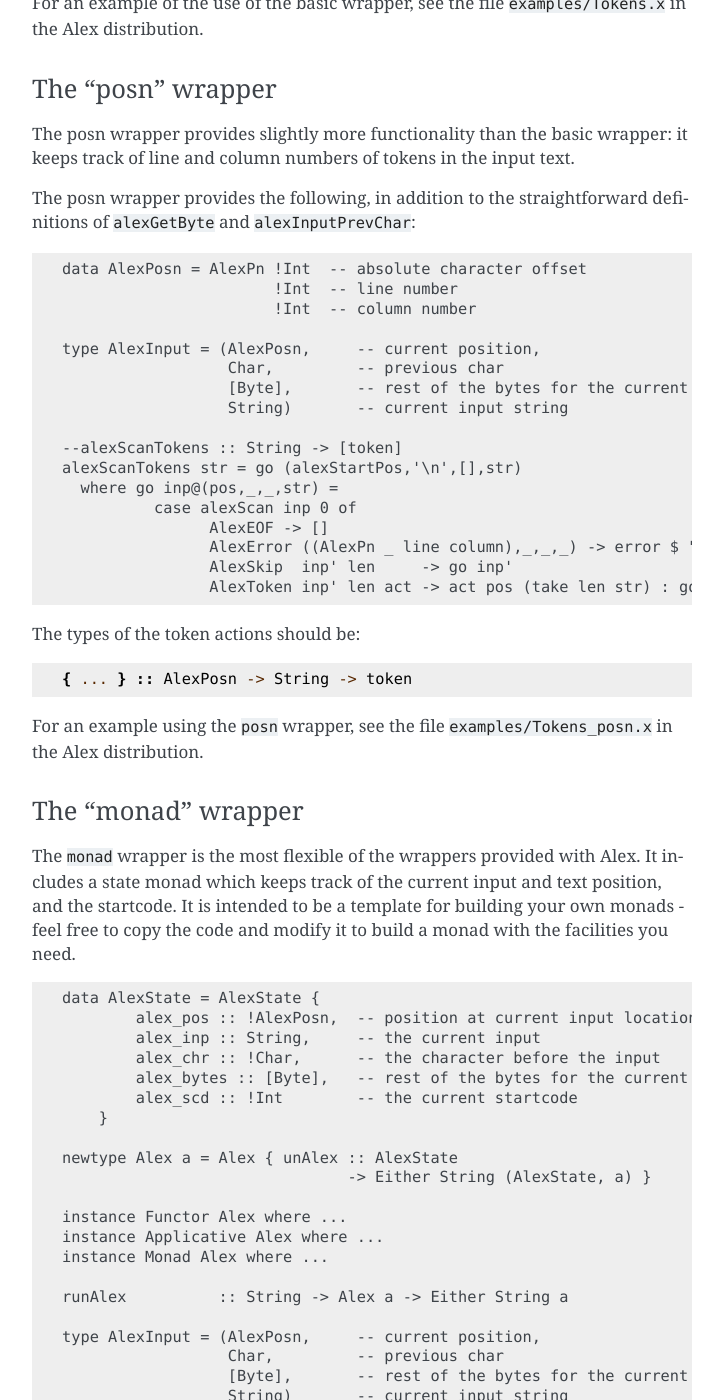
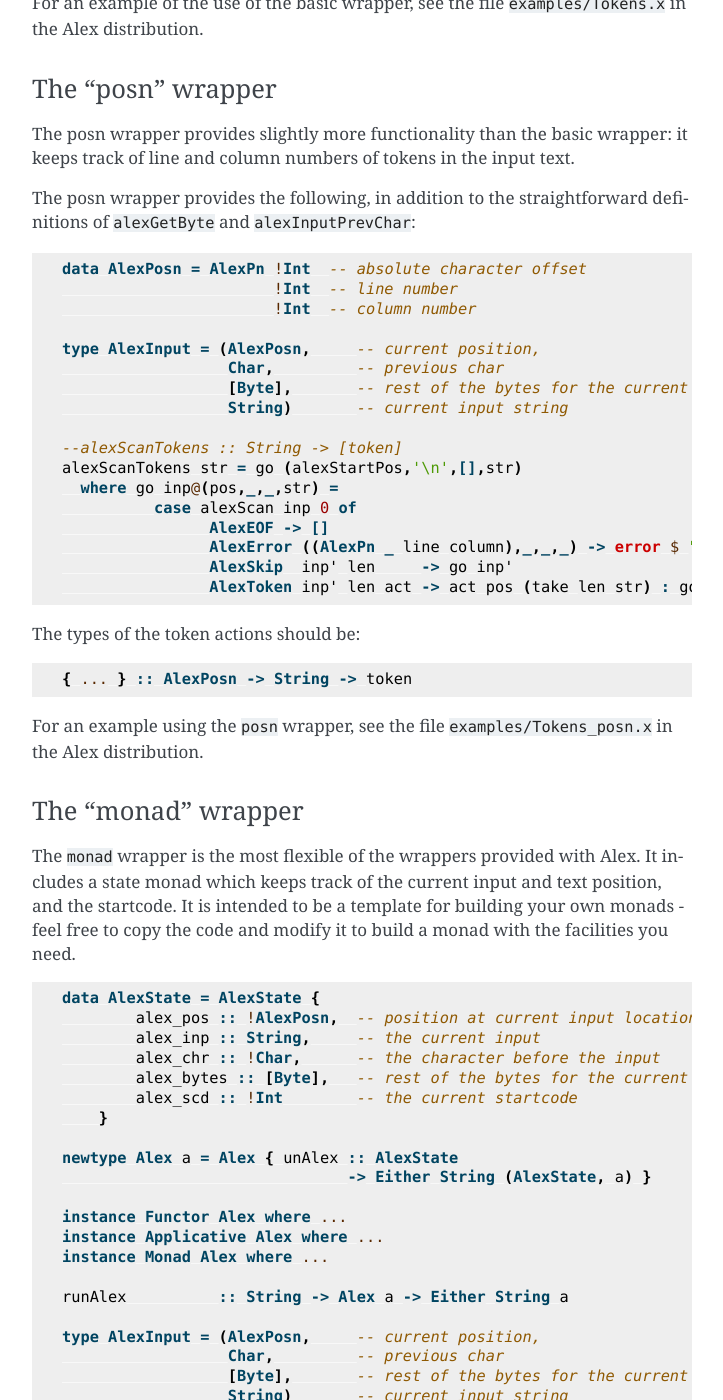
Before and after one commit to haskell/alex, a Sphinx documentation site: the page built from doc/api.rst, in a window 1280 px wide and 1400 px high, scrolled down 4133 px. Shown: the whole window, without its empty margins (388-1111 px from the left). Built offline with Sphinx 7.4.7, drawn with Linux system fonts in a browser that asks for light colours; some of the changed text lies outside the part shown.

Commit message:
RST docs: label code blocks by language
- `haskell`
- `none` for large `alex` code snippets that fail to parse as `haskell`
- `sh` for command invokations

Unlabeled code blocks are short `alex` snippets mostly showing grammar
definitions.  These are to be highlighted by the default language
picked for this documentation.

```diff
--- a/doc/api.rst
+++ b/doc/api.rst
@@ -63,7 +63,7 @@ you get access to the lowest-level API to the lexer. You must provide
 definitions for the following, either in the same module or imported
 from another module:
 
-::
+.. code-block:: haskell
 
    type AlexInput
    alexGetByte       :: AlexInput -> Maybe (Word8,AlexInput)
@@ -80,7 +80,7 @@ safely forget about the previous character in the input stream, and have
 
 Alex will provide the following function:
 
-::
+.. code-block:: haskell
 
    alexScan :: AlexInput             -- The current input
             -> Int                   -- The "start code"
@@ -137,7 +137,7 @@ scheme. Wrappers are described in the next section.
 There is another entry point, which is useful if your grammar contains
 any predicates (see :ref:`Contexts <contexts>`):
 
-::
+.. code-block:: haskell
 
    alexScanUser
             :: user             -- predicate state
@@ -179,7 +179,7 @@ initial startcode is always set to zero.
 Here is the actual code included in the lexer when the basic wrapper is
 selected:
 
-::
+.. code-block:: haskell
 
    type AlexInput = (Char,      -- previous char
                      [Byte],    -- rest of the bytes for the current char
@@ -207,7 +207,7 @@ The type signature for ``alexScanTokens`` is commented out, because the
 ``token`` type is unknown. All of the actions in your lexical
 specification should have type:
 
-::
+.. code-block:: haskell
 
    { ... } :: String -> token
 
@@ -227,7 +227,7 @@ The posn wrapper provides the following, in addition to the
 straightforward definitions of ``alexGetByte`` and
 ``alexInputPrevChar``:
 
-::
+.. code-block:: haskell
 
    data AlexPosn = AlexPn !Int  -- absolute character offset
                           !Int  -- line number
@@ -249,7 +249,7 @@ straightforward definitions of ``alexGetByte`` and
 
 The types of the token actions should be:
 
-::
+.. code-block:: haskell
 
    { ... } :: AlexPosn -> String -> token
 
@@ -265,7 +265,7 @@ and text position, and the startcode. It is intended to be a template
 for building your own monads - feel free to copy the code and modify it
 to build a monad with the facilities you need.
 
-::
+.. code-block:: haskell
 
    data AlexState = AlexState {
            alex_pos :: !AlexPosn,  -- position at current input location
@@ -300,19 +300,19 @@ to build a monad with the facilities you need.
 The ``monad`` wrapper expects that you define a variable ``alexEOF``
 with the following signature:
 
-::
+.. code-block:: haskell
 
    alexEOF :: Alex result
 
 To invoke a scanner under the ``monad`` wrapper, use ``alexMonadScan``:
 
-::
+.. code-block:: haskell
 
    alexMonadScan :: Alex result
 
 The token actions should have the following type:
 
-::
+.. code-block:: haskell
 
    type AlexAction result = AlexInput -> Int -> Alex result
    { ... }  :: AlexAction result
@@ -320,14 +320,14 @@ The token actions should have the following type:
 The Alex file must also define a function ``alexEOF``, which will be
 executed on when the end-of-file is scanned:
 
-::
+.. code-block:: haskell
 
    alexEOF :: Alex result
 
 The ``monad`` wrapper also provides some useful combinators for
 constructing token actions:
 
-::
+.. code-block:: haskell
 
    -- skip :: AlexAction result
    skip input len = alexMonadScan
@@ -357,7 +357,7 @@ places:
 1) The definition of the general state, which now refers to a type
 ``AlexUserState`` that must be defined in the Alex file.
 
-::
+.. code-block:: haskell
 
    data AlexState = AlexState {
            alex_pos :: !AlexPosn,  -- position at current input location
@@ -371,7 +371,7 @@ places:
 2) The initialization code, where a user-specified routine
 (``alexInitUserState``) will be called.
 
-::
+.. code-block:: haskell
 
    runAlex :: String -> Alex a -> Either String a
    runAlex input (Alex f)
@@ -386,7 +386,7 @@ places:
 3) Two helper functions (``alexGetUserState`` and ``alexSetUserState``)
 are defined.
 
-::
+.. code-block:: haskell
 
    alexGetUserState :: Alex AlexUserState
    alexSetUserState :: AlexUserState -> Alex ()
@@ -394,7 +394,7 @@ are defined.
 Here is an example of code in the user's Alex file defining the type and
 function:
 
-::
+.. code-block:: haskell
 
    data AlexUserState = AlexUserState
                       {
@@ -433,7 +433,7 @@ version 1.x. The interface is intended to be very general, allowing
 actions to modify the startcode, and pass around an arbitrary state
 value.
 
-::
+.. code-block:: haskell
 
    alexGScan :: StopAction state result -> state -> String -> result
 
@@ -442,7 +442,7 @@ value.
 
 The token actions should all have this type:
 
-::
+.. code-block:: haskell
 
    { ... }      :: AlexPosn                -- token position
                 -> Char                    -- previous character
@@ -488,7 +488,7 @@ The "basic-bytestring" wrapper
 The ``basic-bytestring`` wrapper is the same as the ``basic`` wrapper
 but with lazy ``ByteString`` instead of ``String``:
 
-::
+.. code-block:: haskell
 
    import qualified Data.ByteString.Lazy as ByteString
 
@@ -504,7 +504,7 @@ but with lazy ``ByteString`` instead of ``String``:
 
 All of the actions in your lexical specification should have type:
 
-::
+.. code-block:: haskell
 
    { ... } :: ByteString.ByteString -> token
 
@@ -516,7 +516,7 @@ The "posn-bytestring" wrapper
 The ``posn-bytestring`` wrapper is the same as the ``posn`` wrapper but
 with lazy ``ByteString`` instead of ``String``:
 
-::
+.. code-block:: haskell
 
    import qualified Data.ByteString.Lazy as ByteString
 
@@ -529,7 +529,7 @@ with lazy ``ByteString`` instead of ``String``:
 
 All of the actions in your lexical specification should have type:
 
-::
+.. code-block:: haskell
 
    { ... } :: AlexPosn -> ByteString.ByteString -> token
 
@@ -541,7 +541,7 @@ The "monad-bytestring" wrapper
 The ``monad-bytestring`` wrapper is the same as the ``monad`` wrapper
 but with lazy ``ByteString`` instead of ``String``:
 
-::
+.. code-block:: haskell
 
    import qualified Data.ByteString.Lazy as ByteString
 
@@ -576,7 +576,7 @@ The ``monadUserState-bytestring`` wrapper is the same as the
 ``monadUserState`` wrapper but with lazy ``ByteString`` instead of
 ``String``:
 
-::
+.. code-block:: haskell
 
    import qualified Data.ByteString.Lazy as ByteString
 
@@ -619,7 +619,7 @@ more typeclass constraints. The following shows a simple lexer that
 makes use of this to interpret the meaning of tokens using the ``Read``
 typeclass:
 
-::
+.. code-block:: none
 
    %wrapper "basic"
    %token "Token s"
@@ -659,7 +659,7 @@ directive can be used to specify the typeclass in the same way as with a
 wrapper. The following example shows the use of typeclasses with a
 "homegrown" monadic lexer:
 
-::
+.. code-block:: none
 
    {
    {-# LANGUAGE FlexibleContexts #-}
--- a/doc/invoking.rst
+++ b/doc/invoking.rst
@@ -6,7 +6,7 @@ Invoking Alex
 
 The command line syntax for Alex is entirely standard:
 
-::
+.. code-block:: sh
 
    $ alex { option } file.x  { option }
 
--- a/doc/syntax.rst
+++ b/doc/syntax.rst
@@ -210,7 +210,7 @@ Right context is rather more general. There are three forms:
    This form is called a *predicate* on the rule. The Haskell expression
    inside the curly braces should have type:
 
-   ::
+   .. code-block:: haskell
 
       { ... } :: user       -- predicate state
               -> AlexInput  -- input stream before the token
@@ -256,7 +256,7 @@ whose value is of type ``Int``. For example, if we mentioned startcodes
 ``foo`` and ``bar`` in the lexical spec, then Alex will create
 definitions such as:
 
-::
+.. code-block:: haskell
 
    foo = 1
    bar = 2
```
Also changed, not shown: doc/introduction.rst (+6 -4 lines).
